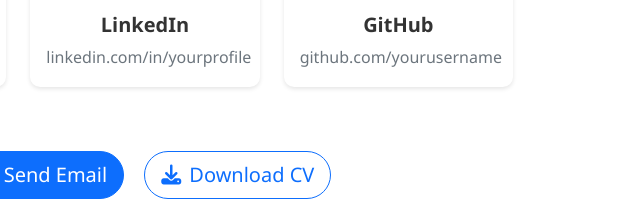
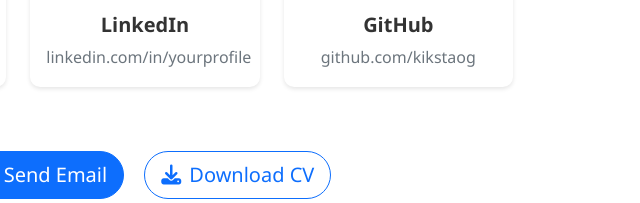
Before and after one commit to kikstaog/Enrique-Portfolio, a plain HTML site: page index.html in a window 1280 px wide. Shown: the part 4374-4577 px from the top of the page, 495-1135 px from the left. Drawn offline with nearby package versions, Linux system fonts and the light colour scheme.

Commit message:
Add GitHub username to contact section

```diff
--- a/index.html
+++ b/index.html
@@ -494,7 +494,7 @@
                                 <div class="contact-item">
                                     <i class="fab fa-github fa-2x text-primary mb-3"></i>
                                     <h5>GitHub</h5>
-                                    <p>github.com/yourusername</p>
+                                    <p>github.com/kikstaog</p>
                                 </div>
                             </div>
                         </div>
```
